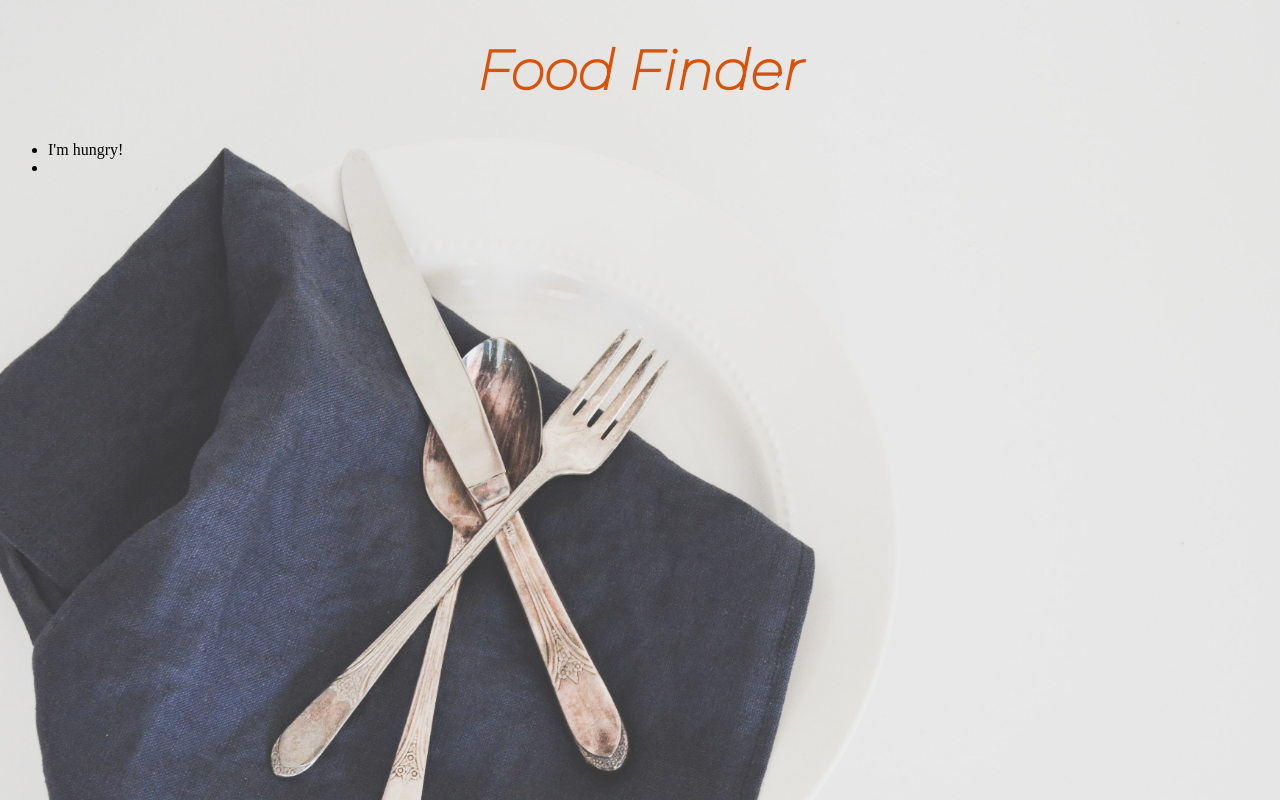
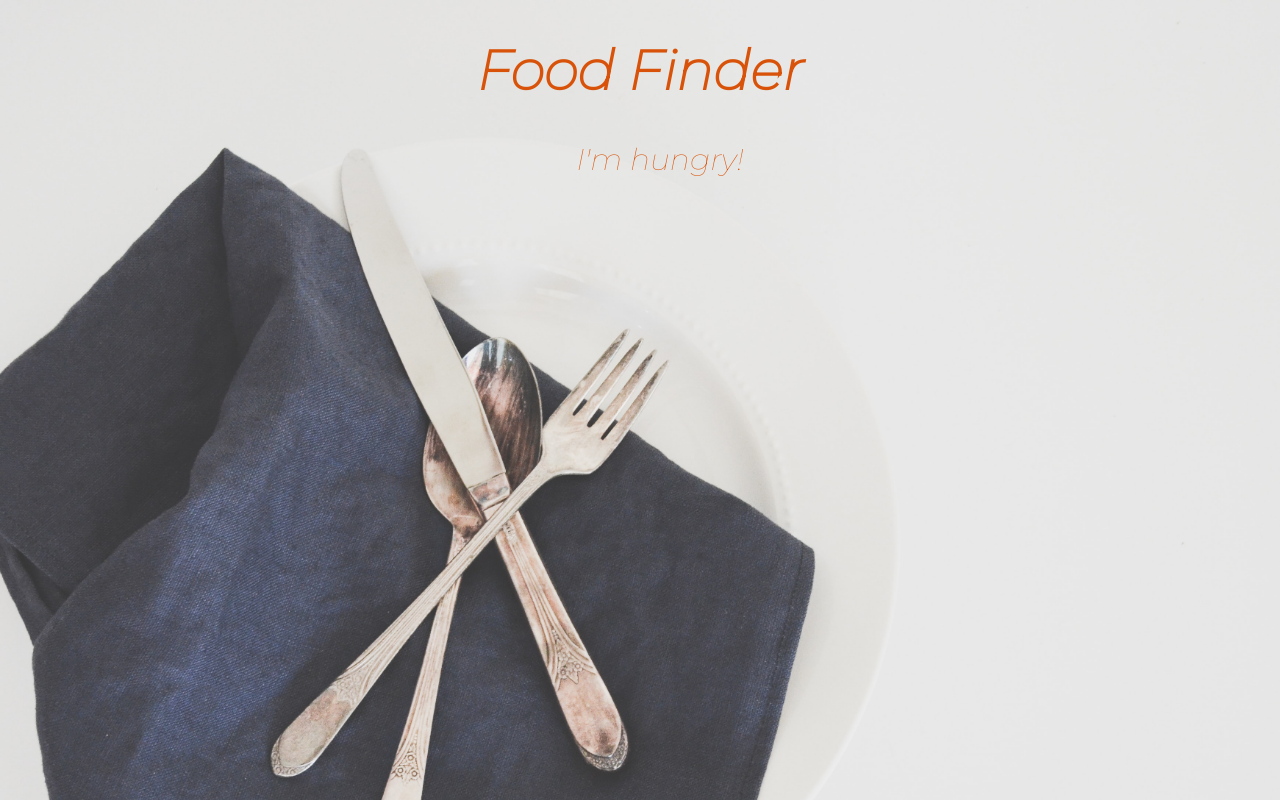
Before and after one commit to achogue/random-restaurant-generator, a plain HTML site: page index.html in a window 1280 px wide. Drawn offline with Linux system fonts and the light colour scheme.

Commit message:
corrected CSS tag

```diff
--- a/style.css
+++ b/style.css
@@ -1,5 +1,5 @@
 html {
-    height: 100vh;;
+    height: 100vh;
 }
 body {
     background-image: url(debby-hudson-pomybSOZsts-unsplash.jpg);
@@ -12,13 +12,15 @@ h1 {
     color: #d85309;
     font-family: 'Montserrat', sans-serif;
     font-size: 55px;
+    font-weight: bolder;
     display: flex;
     justify-content: center;
 }
 
-p {
+ul li {
     color: #d85309;
     font-family: 'Montserrat', sans-serif;
+    font-size: 30px;
     display: flex;
     justify-content: center;
 }
```
